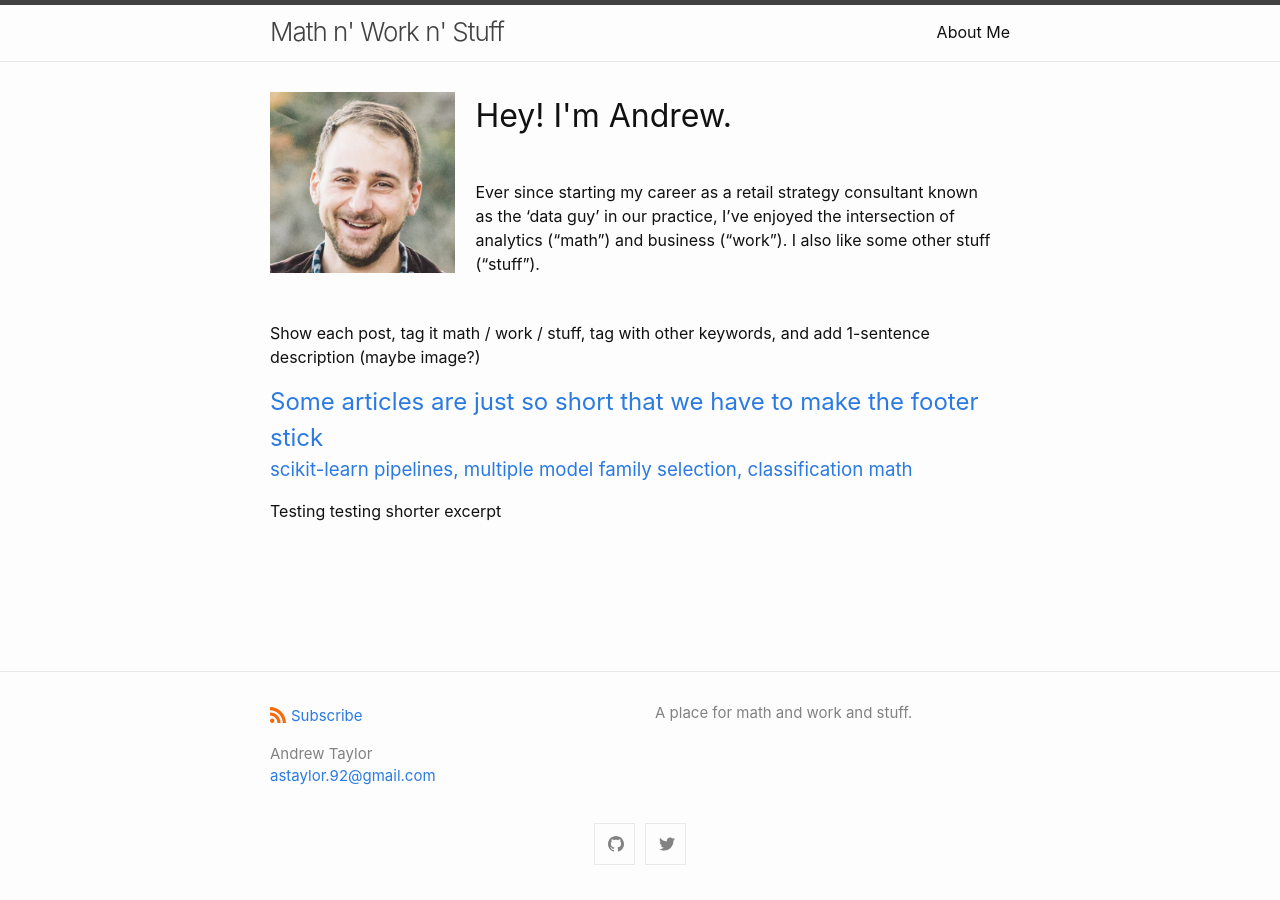
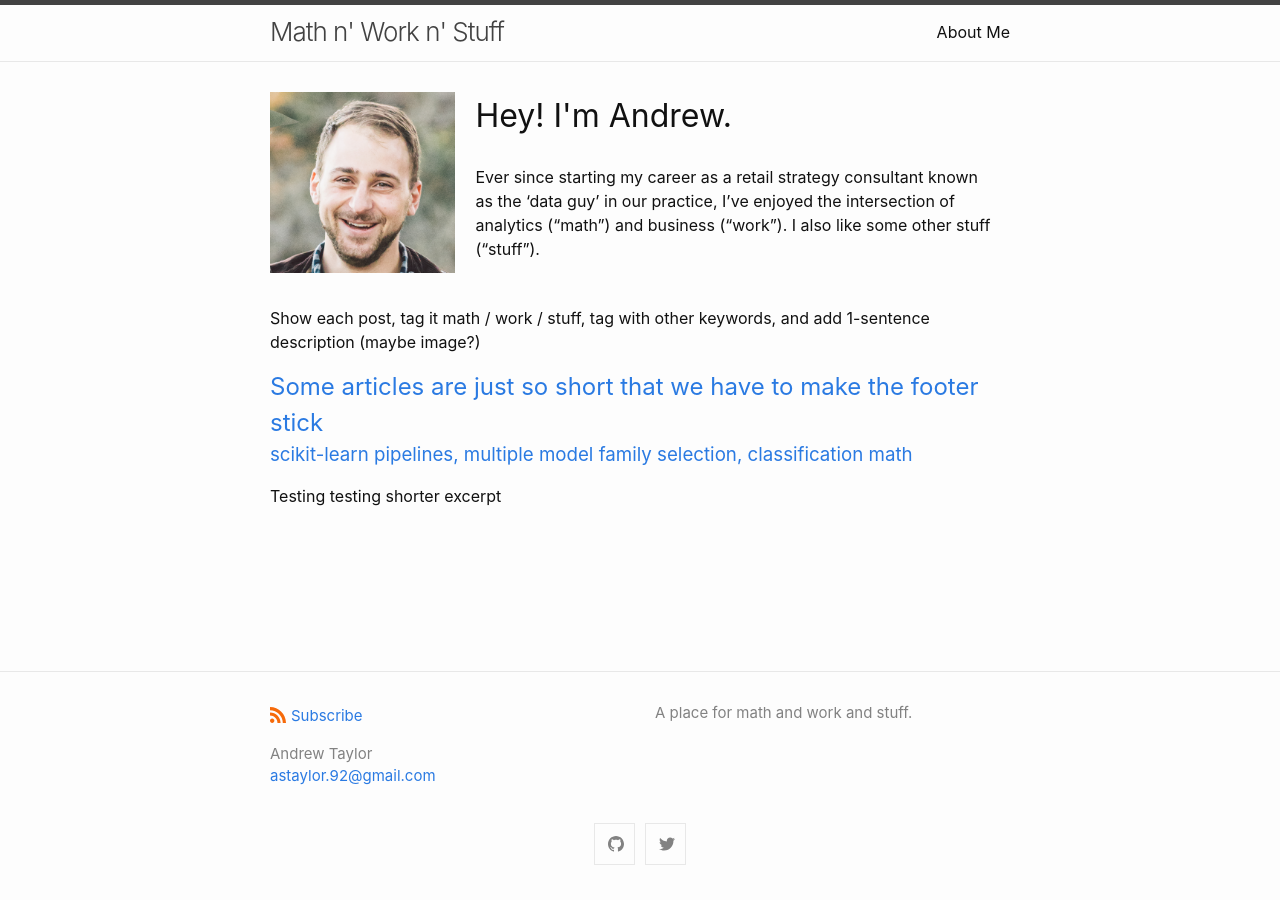
Before and after one commit to astaylor92/astaylor92.github.io, a Jekyll site: the page built from docs/index.markdown, in a window 1280 px wide. Built offline with Jekyll 4.4.1, drawn with Linux system fonts in a browser that asks for light colours.

Commit message:
Update custom-styles.scss

```diff
--- a/docs/_sass/minima/custom-styles.scss
+++ b/docs/_sass/minima/custom-styles.scss
@@ -13,5 +13,5 @@
 }
 .hello{
     margin-top: 0px !important;
-    margin-bottom: 40px !important;
+    margin-bottom: 25px !important;
 }
```
